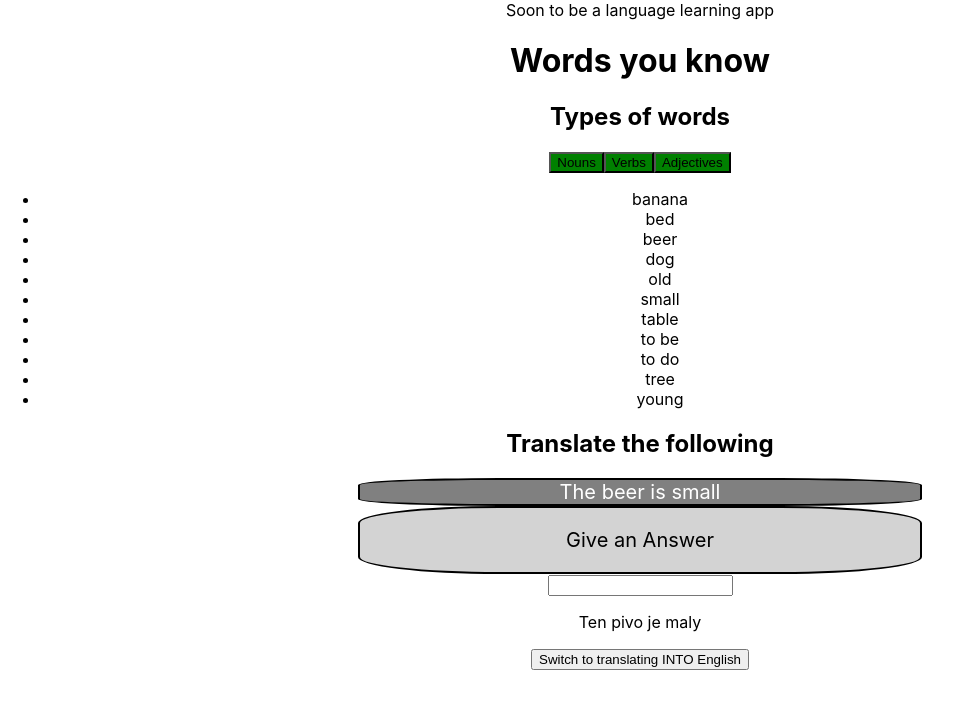
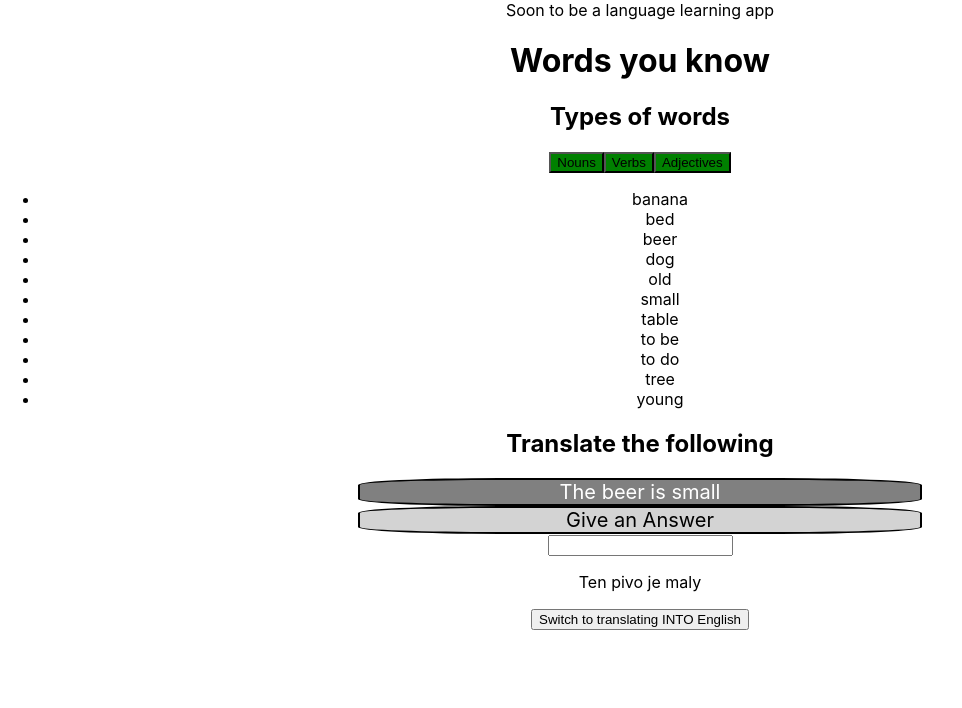
Before and after one commit to tommcandrew/Word-Box, a React (Create React App) app: page / in a window 1280 px wide. Shown: the top 708 px of the page, without its empty margins (0-962 px from the left). Built offline with nearby package versions, Linux system fonts and the light colour scheme.

Commit message:
make answer prompt same size as answer

```diff
--- a/src/Components/TestPage.js
+++ b/src/Components/TestPage.js
@@ -45,7 +45,7 @@ const TestPage = (props) => {
   }
 
   var answerWords = answerSentence.toLowerCase().split(' ');
-  var markedAns = props.userAns === '' ? <p>Give an Answer</p>
+  var markedAns = props.userAns === '' ? <span>Give an Answer</span>
       : props.userAns.split(' ').map((x, i) => {
         if (x.toLowerCase() === answerWords[i]) {
             return <span className='goodWord' key={i}>{x+' '}</span>
```
